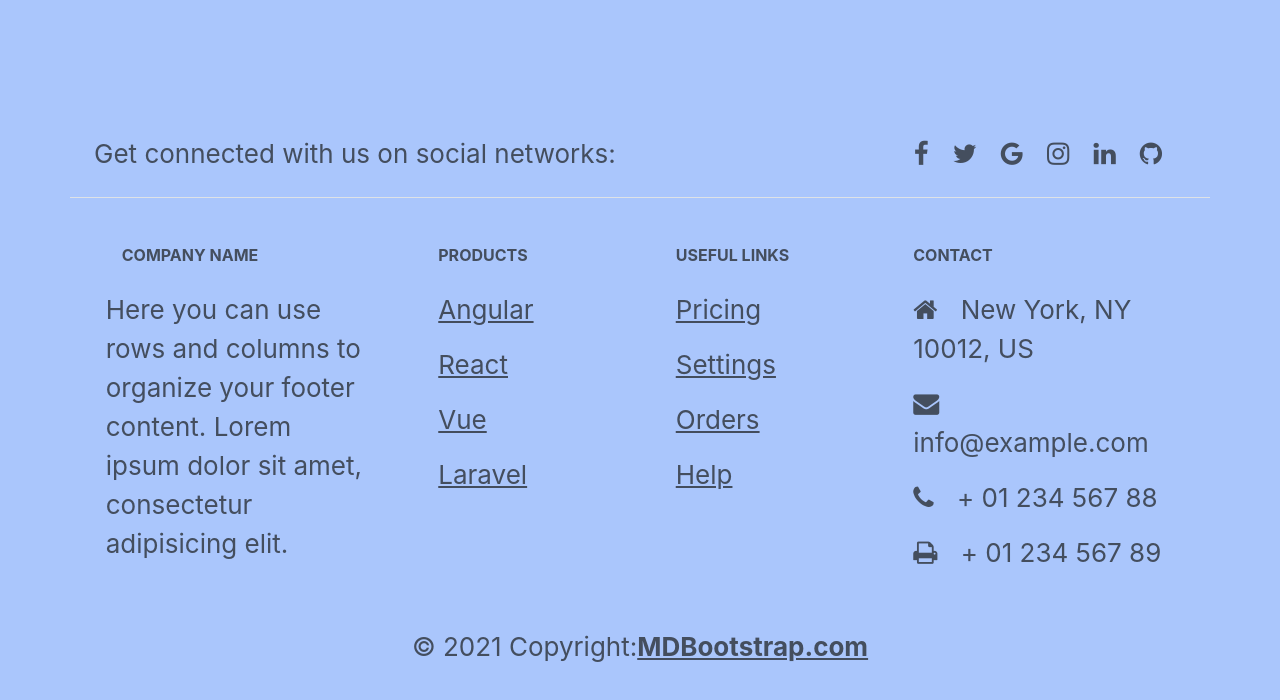
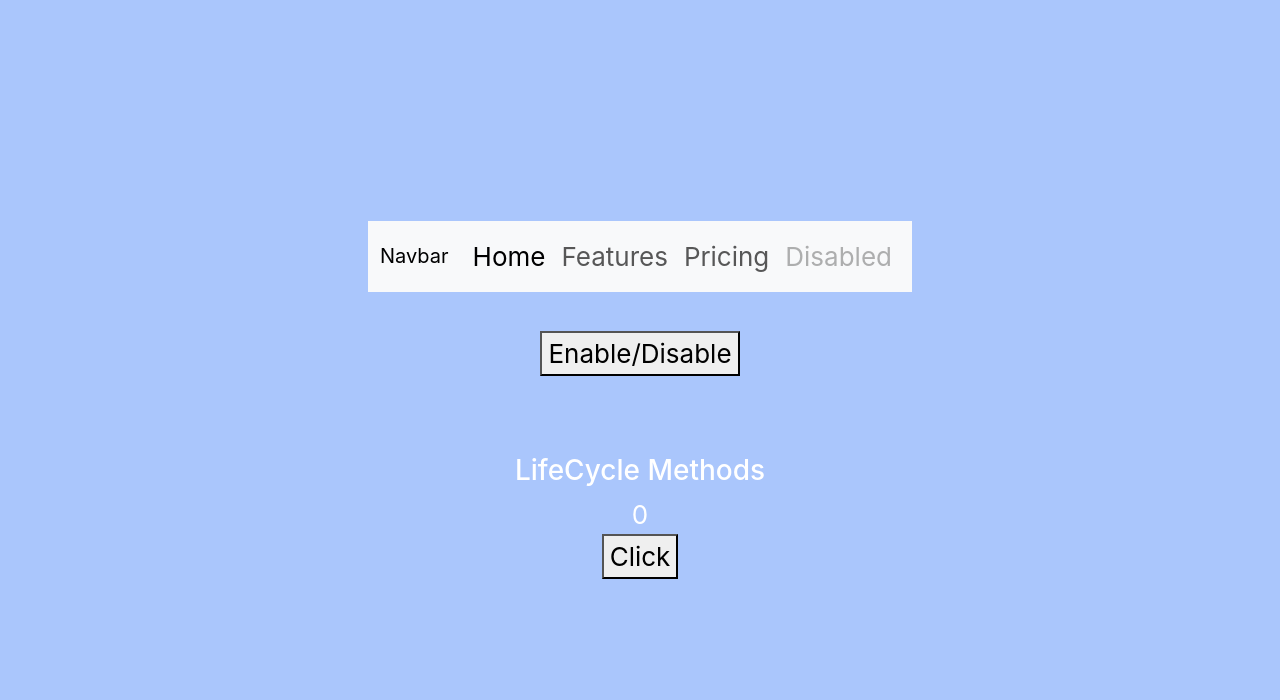
Before and after one commit to Virendra1807/reactprojects, a React (Create React App) app: page / in a window 1280 px wide. Shown: the top 700 px of the page. Built offline with nearby package versions, Linux system fonts and the light colour scheme.

Commit message:
Lifecycle methods of Component

```diff
--- a/src/App.js
+++ b/src/App.js
@@ -1,26 +1,24 @@
 import './App.css';
+import LifecycleComponent from './Components/LifecycleComponent';
 // import { useState } from "react";
-
 // import { Greeting, Ching } from './Components/Greeting';
 // import componentClass from './Components/ClassCompo';
-
 // import CountriesList from './Components/Country';
-import Footer from './Components/Footer';
+// import Footer from './Components/Footer';
 
 
 function App() {
-
   // const [count, setCount] = useState(0);
-
   // const [toggle, setToggle] = useState(true);
-
   // const [text, getText] = useState("");
 
   return (
     <div className="App">
       <header className="App-header">
 
-        <Footer />
+        <LifecycleComponent />
+
+        {/* <Footer /> */}
 
         {/* <CountriesList />
 
--- /dev/null
+++ b/src/Components/LifecycleComponent.js
@@ -0,0 +1,37 @@
+import React, { Component } from 'react'
+import NavbarUnmount from './NavbarUnmount';
+export default class LifecycleComponent extends Component {
+    constructor(){
+      super();
+      this.state={
+        counter: 0,
+        show: true
+      }
+        console.log("Inside a Contructor");
+    }
+
+    componentDidMount(){
+      console.log('Inside a Component Did Mount');
+    }
+
+    componentDidUpdate(){
+      console.log("Inside a Component did Update");
+
+    }
+  render() {
+    console.log("Inside a Render");
+    return (
+      <>
+      { this.state.show ? <NavbarUnmount/> : null} <br />
+      <button onClick={()=>this.setState({show: !this.state.show})}>Enable/Disable</button>
+      <br /><br />
+      <h3>LifeCycle Methods</h3>
+      {this.state.counter}
+      <button onClick={()=> this.setState({counter: this.state.counter+1})}>Click</button>
+
+
+      {console.log("Inside a Return")}
+      </>
+    )
+  }
+}
--- /dev/null
+++ b/src/Components/NavbarUnmount.js
@@ -0,0 +1,41 @@
+import React, { Component } from 'react'
+
+export default class NavbarUnmount extends Component {
+    constructor() {
+        super();
+    }
+
+    componentWillUnmount() {
+        console.log("Component will Unmount ")
+    }
+    render() {
+        return (
+            <div>
+                <nav className="navbar navbar-expand-lg bg-body-tertiary">
+                    <div className="container-fluid">
+                        <a className="navbar-brand" href="#">Navbar</a>
+                        <button className="navbar-toggler" type="button" data-bs-toggle="collapse" data-bs-target="#navbarNav" aria-controls="navbarNav" aria-expanded="false" aria-label="Toggle navigation">
+                            <span className="navbar-toggler-icon"></span>
+                        </button>
+                        <div className="collapse navbar-collapse" id="navbarNav">
+                            <ul className="navbar-nav">
+                                <li className="nav-item">
+                                    <a className="nav-link active" aria-current="page" href="#">Home</a>
+                                </li>
+                                <li className="nav-item">
+                                    <a className="nav-link" href="#">Features</a>
+                                </li>
+                                <li className="nav-item">
+                                    <a className="nav-link" href="#">Pricing</a>
+                                </li>
+                                <li className="nav-item">
+                                    <a className="nav-link disabled" aria-disabled="true">Disabled</a>
+                                </li>
+                            </ul>
+                        </div>
+                    </div>
+                </nav>
+            </div>
+        )
+    }
+}
```
